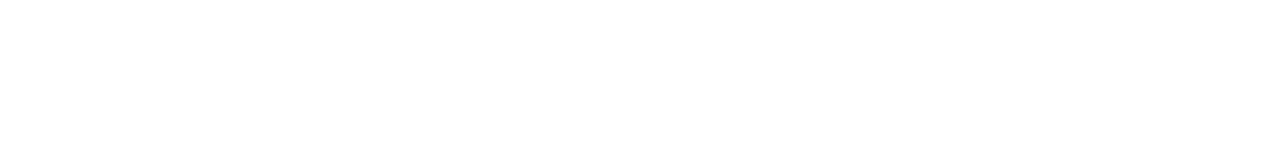
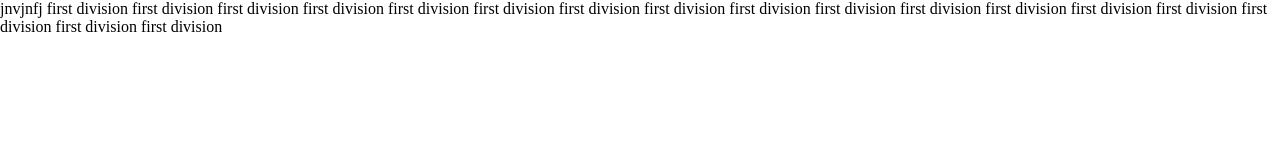
Before and after one commit to jotiba1998/test, a plain HTML site: page index.html in a window 1280 px wide. Drawn offline with Linux system fonts and the light colour scheme.

Commit message:
something added

```diff
--- a/index.html
+++ b/index.html
@@ -8,6 +8,26 @@
 </head>
     <link rel="stylesheet" href="style.css">
 <body>
+    <div>
 
+        jnvjnfj
+        first division
+        first division
+        first division
+        first division
+        first division
+        first division
+        first division
+        first division
+        first division
+        first division
+        first division
+        first division
+        first division
+        first division
+        first division
+        first division
+        first division
+    </div>
 </body>
 </html>
```
